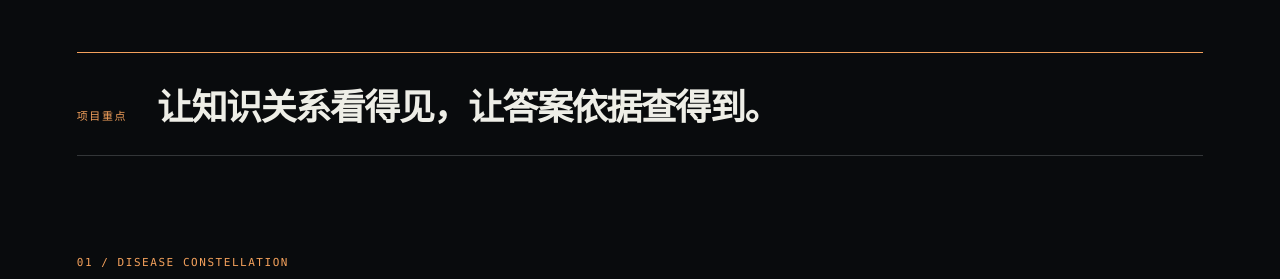
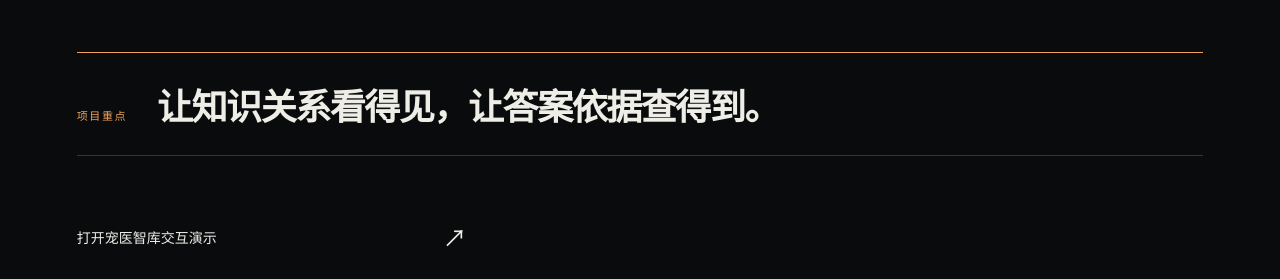
Before and after one commit to Zdt-513/zdt-ai-portfolio, a plain HTML site: page petmed.html in a window 1280 px wide. Shown: the part 636-915 px from the top of the page. Drawn offline with Linux system fonts and the light colour scheme.

Commit message:
Link PetMed page to interactive demo

```diff
--- a/petmed.html
+++ b/petmed.html
@@ -1,7 +1,7 @@
 <!doctype html><html lang="zh-CN"><head><meta charset="utf-8"><meta name="viewport" content="width=device-width,initial-scale=1"><meta name="theme-color" content="#090b0d"><title>宠医智库 — 周德涛作品集</title><link rel="stylesheet" href="styles.css"><script src="main.js" defer></script></head><body>
 <div class="load-curtain" aria-hidden="true"><span>进入宠医智库</span><b>✳</b></div><header class="site-header"><a class="identity" href="index.html"><b>ZDT</b><small>周德涛 · 数字作品</small></a><nav><a href="index.html#works">所有项目</a><a href="index.html#approach">方法</a></nav><span class="edition">PROJECT / 02</span></header>
 <main class="detail-page petmed-page" style="--accent:#f4a15c"><a class="back" href="index.html#petmed">← 返回作品集</a><div class="detail-head"><span>KNOWLEDGE PRODUCT / PETMEDKB</span><h1>先看疾病关系，<br>再查回答依据。</h1><p>PetMedKB 把宠物医疗知识做成两种体验：疾病星空图呈现疾病与症状的联系，检索问答展示回答和引用来源。</p></div>
-<div class="petmed-focus"><span>项目重点</span><strong>让知识关系看得见，让答案依据查得到。</strong></div>
+<div class="petmed-focus"><span>项目重点</span><strong>让知识关系看得见，让答案依据查得到。</strong></div><p><a class="project-link" href="petmed-demo.html"><span>打开宠医智库交互演示</span><b>↗</b></a></p>
 <section class="petmed-feature"><div class="petmed-feature-copy"><span>01 / DISEASE CONSTELLATION</span><h2>疾病星空图</h2><p>把疾病、症状和危险信号放进同一张关系图。点选节点后查看相关疾病与资料线索，帮助用户顺着关联继续查找。</p></div><div class="petmed-screen petmed-star-screen" role="img" aria-label="宠医智库疾病星空图实际界面截图，显示疾病与症状节点的关系"><span class="screen-label">星图视图 / 疾病与症状关联</span></div></section>
 <section class="petmed-feature petmed-feature-search"><div class="petmed-feature-copy"><span>02 / RETRIEVAL WITH CITATIONS</span><h2>引用式检索问答</h2><p>输入宠物症状后查看 AI 回答、引用编号和相关证据。来源与回答同时呈现，便于进一步核对；此页截图是功能演示，不构成医疗建议。</p></div><div class="petmed-screen petmed-search-screen"><img src="assets/petmed-retrieval.png" alt="宠医智库问答界面截图，包含示例问题、回答和引用来源"><span class="screen-label">问答演示 / 回答附引用来源</span></div></section>
 <section class="detail-grid"><h2>知识流程</h2><div class="detail-flow"><span>资料来源</span><i>→</i><span>结构化条目</span><i>→</i><span>机器预检</span><i>→</i><span>人工审校</span><i>→</i><span>检索问答</span><i>→</i><span>引用与拒答</span></div></section>
```
